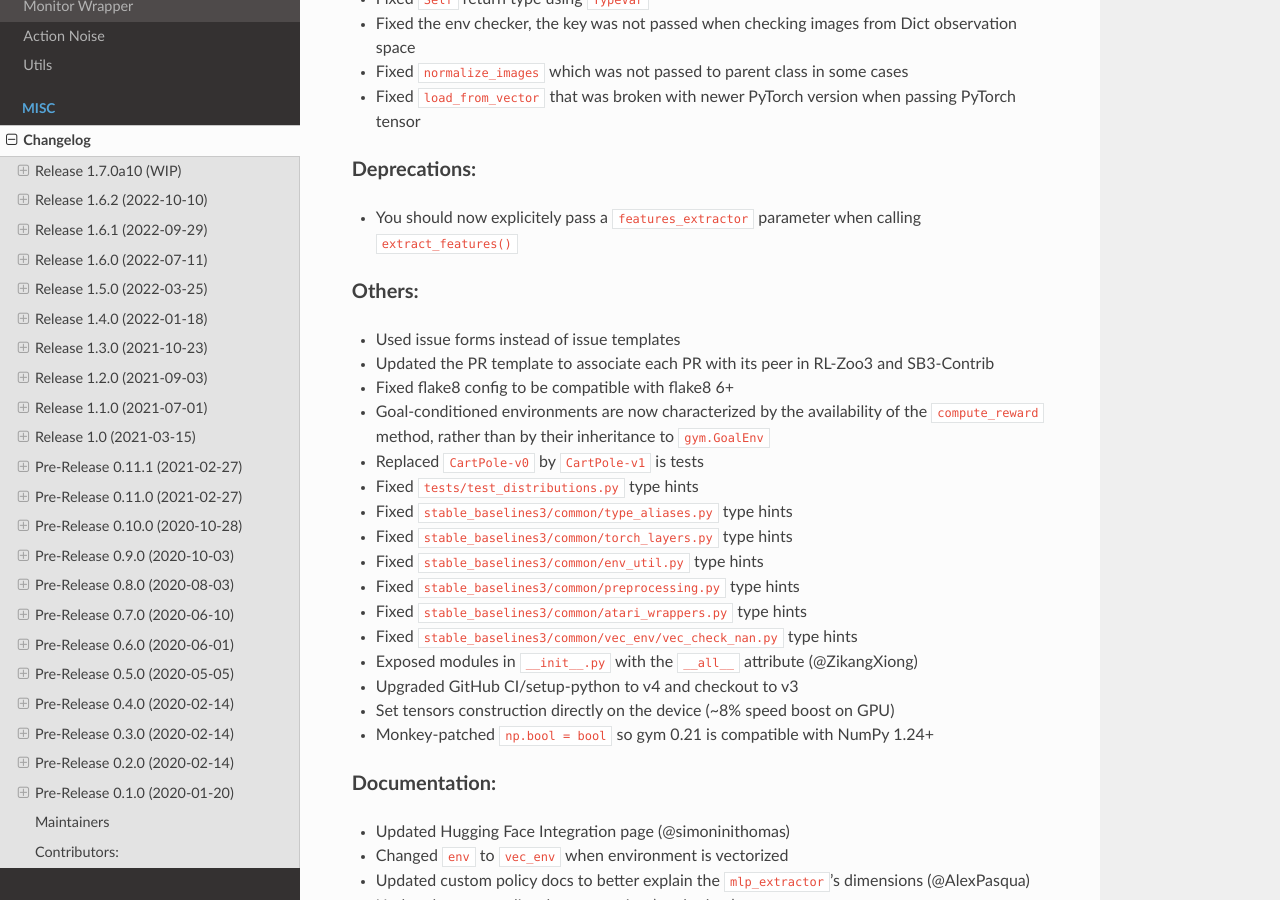
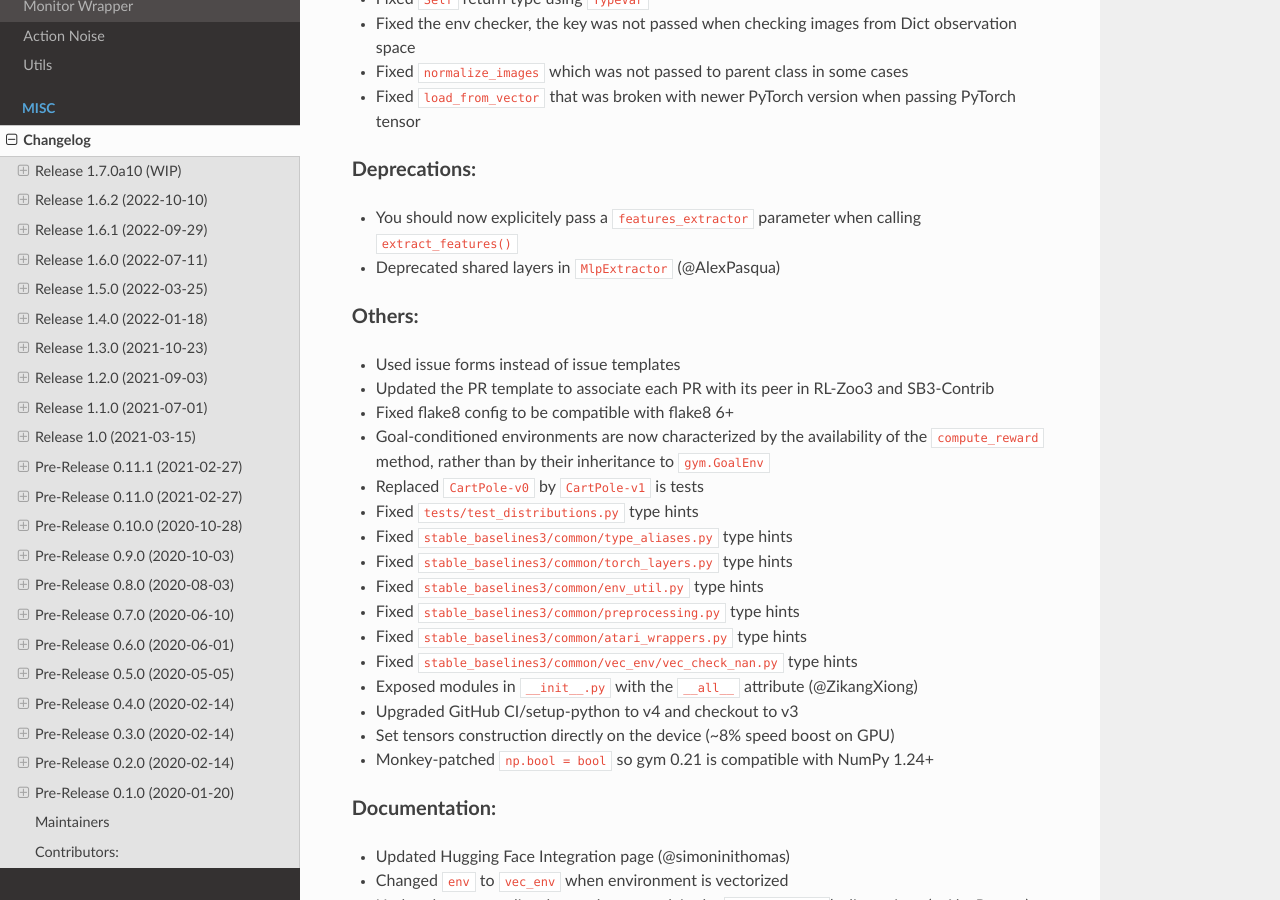
Before and after one commit to DLR-RM/stable-baselines3, a Sphinx documentation site: the page built from docs/misc/changelog.rst, in a window 1280 px wide and 900 px high, scrolled down 1153 px. Built offline with Sphinx 7.4.7 and the Read the Docs theme 2.0.0, drawn with Linux system fonts in a browser that asks for light colours; pages that are not in the unit, such as notebooks, are missing from menus.

Commit message:
Updated changelog

```diff
--- a/docs/misc/changelog.rst
+++ b/docs/misc/changelog.rst
@@ -52,6 +52,7 @@ Bug Fixes:
 Deprecations:
 ^^^^^^^^^^^^^
 - You should now explicitely pass a ``features_extractor`` parameter when calling ``extract_features()``
+- Deprecated shared layers in ``MlpExtractor`` (@AlexPasqua)
 
 Others:
 ^^^^^^^
```
